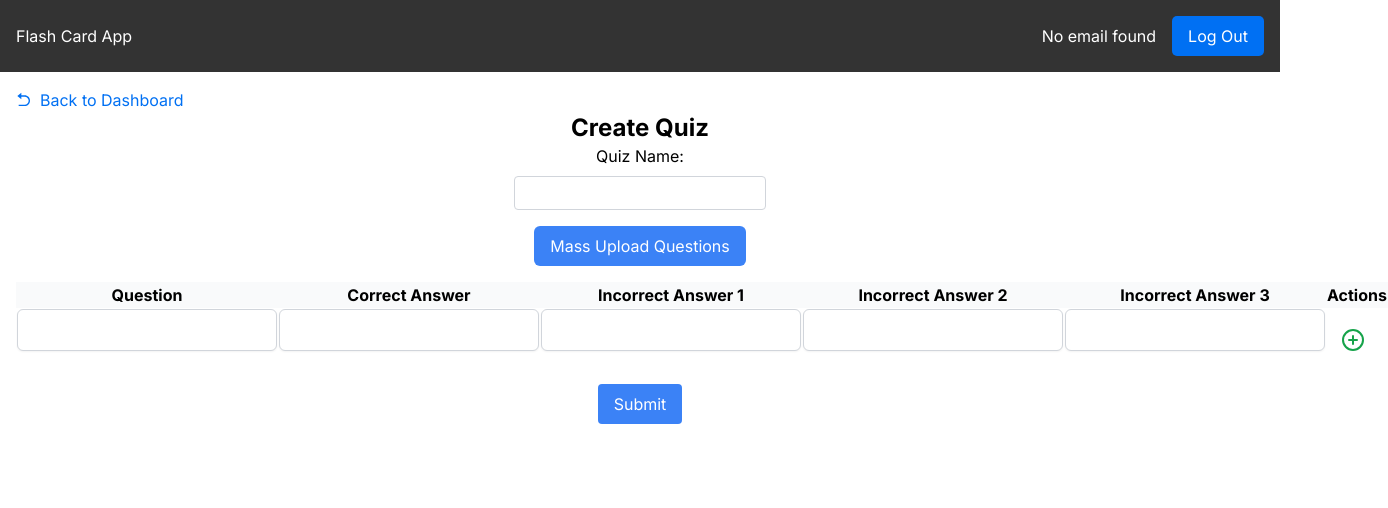
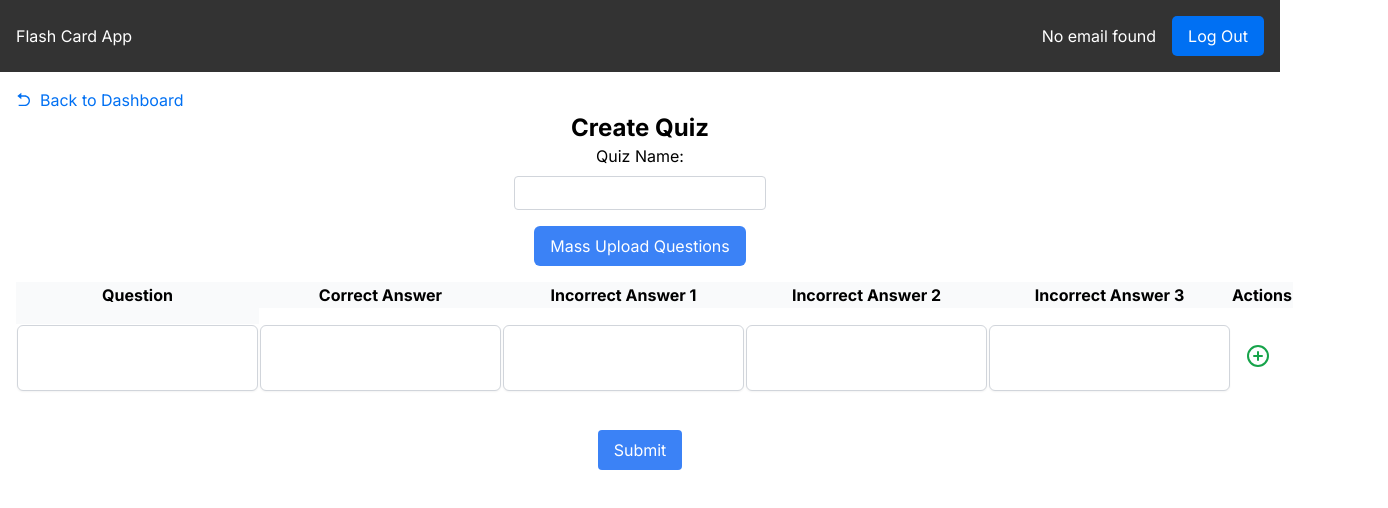
Before and after one commit to shagene/flashcard, a Next.js app: page /create-quiz in a window 1280 px wide. Shown: the top 508 px of the page, 1388 px wide, since content can reach past the window. Built offline with nearby package versions, Linux system fonts and the light colour scheme.

Commit message:
updated styling.

```diff
--- a/src/components/DashboardCard.tsx
+++ b/src/components/DashboardCard.tsx
@@ -31,7 +31,7 @@ const DashboardCard: React.FC<DashboardCardProps> = ({
   // The card is a div with various CSS classes for styling
   // Inside the div, there are conditionally rendered elements based on the props
   return (
-    <div className="border p-6 rounded-lg shadow-lg bg-white hover:shadow-xl transition-shadow duration-300 ease-in-out max-h-80 overflow-auto">
+    <div className="border p-6 rounded-lg shadow-lg bg-white hover:shadow-xl transition-shadow duration-300 ease-in-out max-h-96 overflow-auto">
       {/* Display the title as a heading with specific styling */}
       <h2 className="font-semibold text-xl text-indigo-600">{title}</h2>
       {description && <p className="mt-2">{description}</p>}
--- a/src/components/QuestionInput.tsx
+++ b/src/components/QuestionInput.tsx
@@ -11,12 +11,13 @@ const QuestionInput: React.FC<QuestionInputProps> = ({
   onChange,
 }) => (
   <td>
-    <input
-      type="text"
+    <textarea
       value={value}
       onChange={(e) => onChange(e.target.value)}
       className="input border border-gray-300 rounded-md shadow-sm py-2 px-3 mb-4"
       required
+      rows={2} // Adjust the number of rows as needed
+      style={{ resize: "none" }} // Prevents resizing
     />
   </td>
 );
--- a/src/pages/dashboard.tsx
+++ b/src/pages/dashboard.tsx
@@ -25,7 +25,7 @@ const Dashboard: React.FC = () => {
         <div className="grid grid-cols-1 md:grid-cols-3 gap-6 p-6">
           <DashboardCard
             title="Create Quiz"
-            description="Create your own quizzes."
+            description="Start crafting your own quizzes with ease. Use our intuitive interface to build engaging quizzes for your audience. Add questions, set time limits, and customize to your heart's content."
             buttonText="Create"
             onButtonClick={handleCreateQuiz}
           />
@@ -34,7 +34,7 @@ const Dashboard: React.FC = () => {
           </DashboardCard>
           <DashboardCard
             title="View Quiz Results"
-            description="Check out your quiz results."
+            description="Dive into the details of the quizzes that you have taken. Explore comprehensive results, analyze your strengths, and identify areas for improvement. Get insights on question-wise performance and overall scores."
             buttonText="View"
             onButtonClick={handleViewResults}
           />
--- a/src/styles/globals.css
+++ b/src/styles/globals.css
@@ -3,3 +3,13 @@
 @tailwind utilities;
 
 /* Add to your global CSS file (e.g., globals.css) */
+.table-auto thead::after {
+  content: "";
+  display: block;
+  height: 1rem; /* Adjust the height for the desired margin */
+}
+
+.overflow-x-auto {
+  overflow-y: auto;
+  max-height: calc(100vh - 800px);
+}
```
